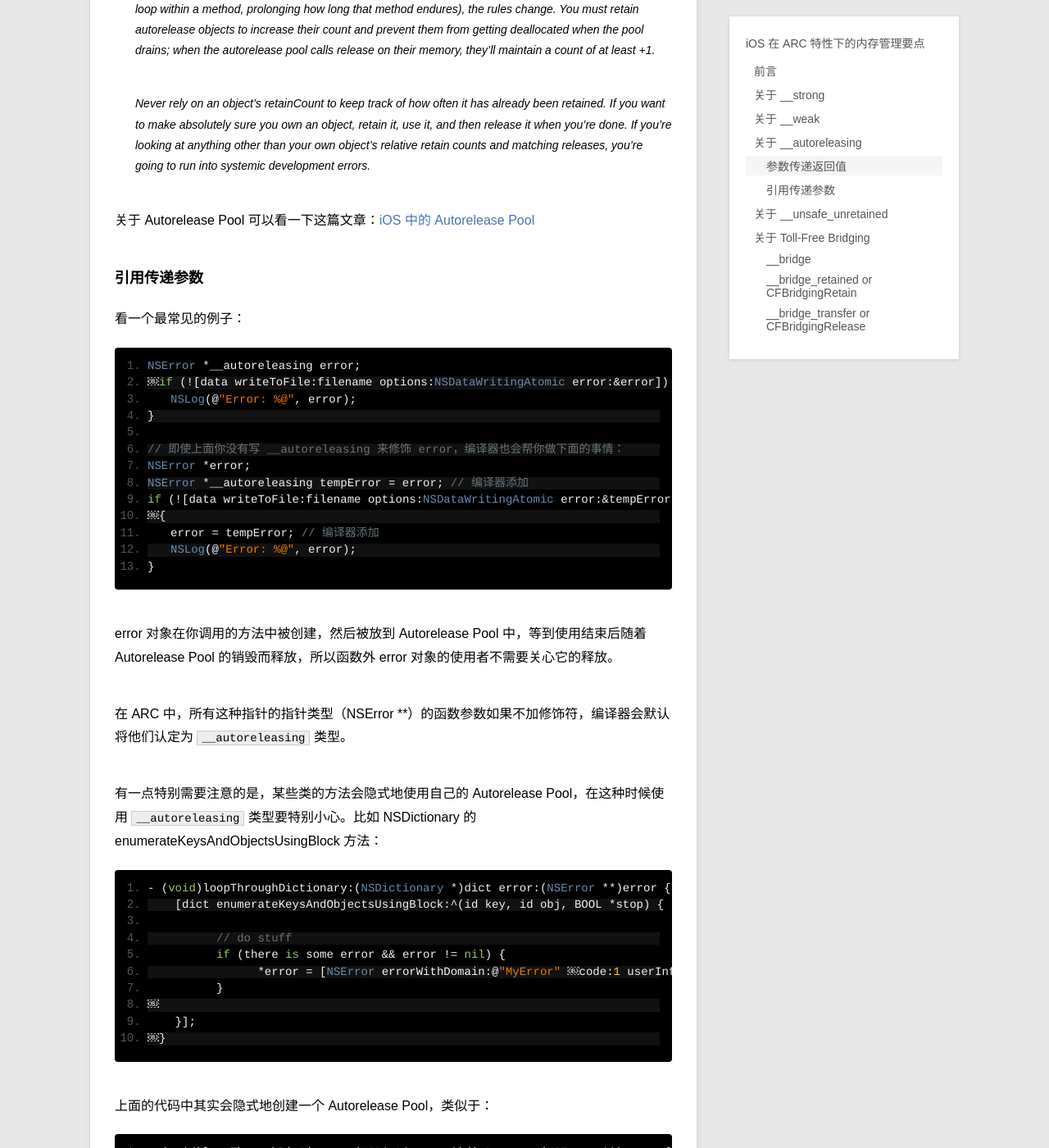
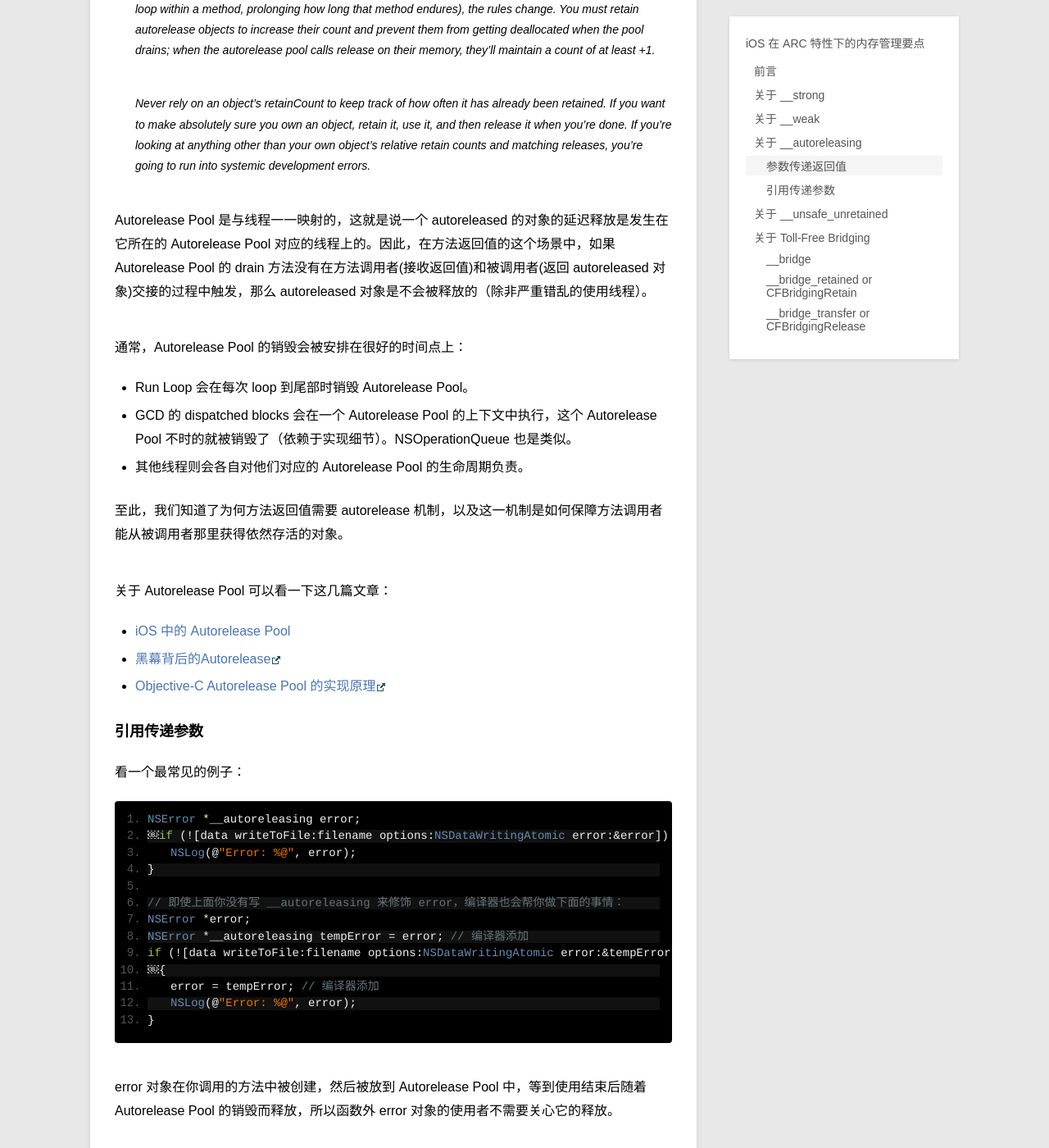
Before and after one commit to samirchen/samirchen.github.io, a Jekyll site: the page built from _posts/blog/2015-08-04-ios-arc.md, in a window 1280 px wide and 1400 px high, scrolled down 2194 px. Shown: the whole window at 82% size. Built offline with Jekyll 4.4.1, drawn with Linux system fonts in a browser that asks for light colours; Markdown is read by kramdown in place of the engine named in the settings.

Commit message:
update blog

```diff
--- a/_posts/blog/2015-08-04-ios-arc.md
+++ b/_posts/blog/2015-08-04-ios-arc.md
@@ -51,7 +51,24 @@ Once you return from a method, guarantees go out the window. When you need to us
 >
 Never rely on an object’s retainCount to keep track of how often it has already been retained. If you want to make absolutely sure you own an object, retain it, use it, and then release it when you’re done. If you’re looking at anything other than your own object’s relative retain counts and matching releases, you’re going to run into systemic development errors.
 
-关于 Autorelease Pool 可以看一下这篇文章：[iOS 中的 Autorelease Pool](http://www.samirchen.com/ios-autorelease-pool)
+
+Autorelease Pool 是与线程一一映射的，这就是说一个 autoreleased 的对象的延迟释放是发生在它所在的 Autorelease Pool 对应的线程上的。因此，在方法返回值的这个场景中，如果 Autorelease Pool 的 drain 方法没有在方法调用者(接收返回值)和被调用者(返回 autoreleased 对象)交接的过程中触发，那么 autoreleased 对象是不会被释放的（除非严重错乱的使用线程）。
+
+通常，Autorelease Pool 的销毁会被安排在很好的时间点上：
+
+- Run Loop 会在每次 loop 到尾部时销毁 Autorelease Pool。
+- GCD 的 dispatched blocks 会在一个 Autorelease Pool 的上下文中执行，这个 Autorelease Pool 不时的就被销毁了（依赖于实现细节）。NSOperationQueue 也是类似。
+- 其他线程则会各自对他们对应的 Autorelease Pool 的生命周期负责。
+
+
+至此，我们知道了为何方法返回值需要 autorelease 机制，以及这一机制是如何保障方法调用者能从被调用者那里获得依然存活的对象。
+
+关于 Autorelease Pool 可以看一下这几篇文章：
+
+- [iOS 中的 Autorelease Pool](http://www.samirchen.com/ios-autorelease-pool)
+- [黑幕背后的Autorelease](http://blog.sunnyxx.com/2014/10/15/behind-autorelease/)
+- [Objective-C Autorelease Pool 的实现原理](http://blog.leichunfeng.com/blog/2015/05/31/objective-c-autorelease-pool-implementation-principle/)
+
 
 ###引用传递参数
 看一个最常见的例子：
```
